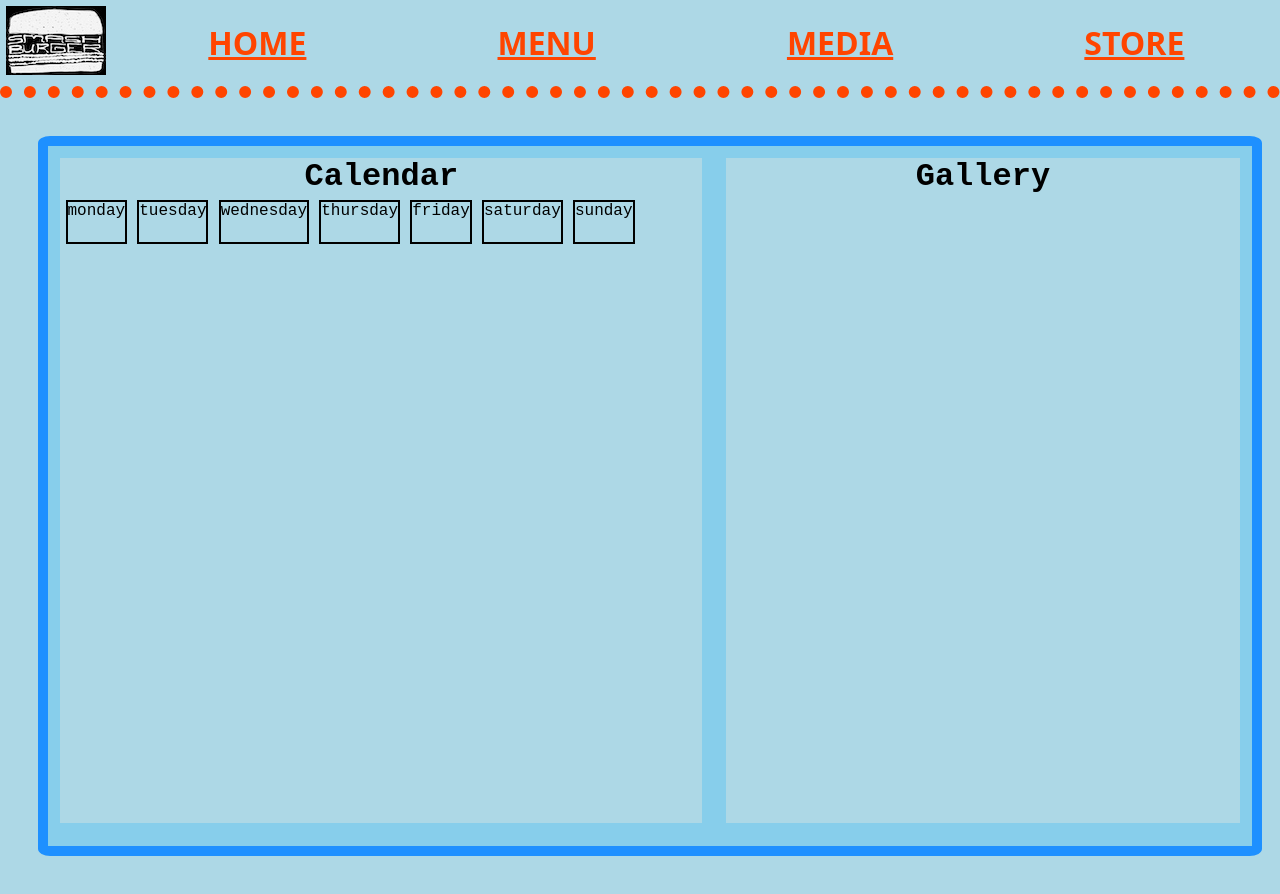
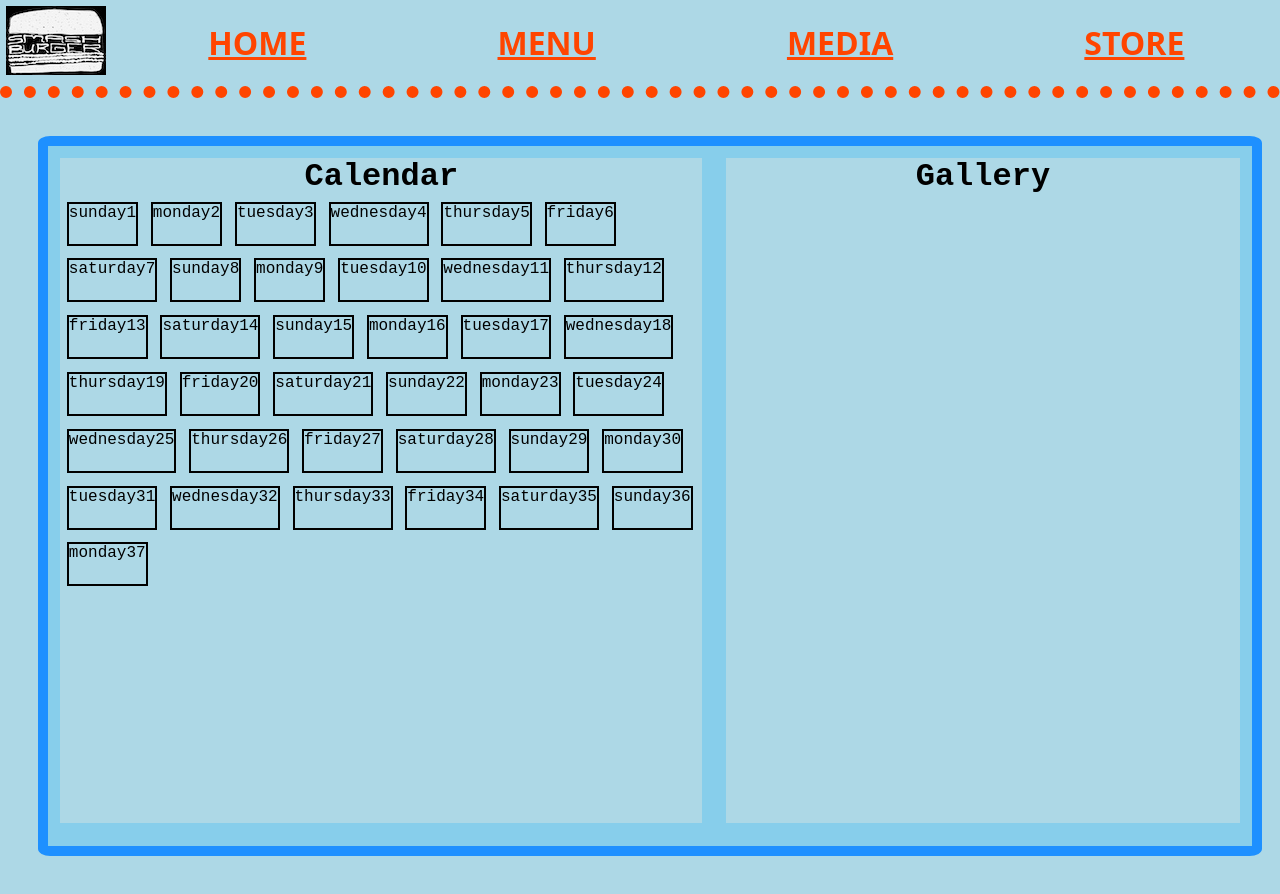
Before and after one commit to hightowerbuilds/smash-burger-app, a React (Vite) app: page / in a window 1280 px wide. Built offline with nearby package versions, Linux system fonts and the light colour scheme; a web font is replaced by a local one.

Commit message:
calednar building...

```diff
--- a/src/components/Calendar/Calendar.css
+++ b/src/components/Calendar/Calendar.css
@@ -23,6 +23,7 @@
 
 .calendarSubBox {
     display: inline-flex;
+    flex-wrap: wrap;
     font-size: 16px;
     width: fit-content;
 }
--- a/src/components/Calendar/Calendar.jsx
+++ b/src/components/Calendar/Calendar.jsx
@@ -48,21 +48,77 @@ const monthDays = {
     "November": 30,
     "December": 31
   };
+  const days = [
+    ["sunday", 1],
+    ["monday", 2],
+    ["tuesday", 3],
+    ["wednesday", 4],
+    ["thursday", 5],
+    ["friday", 6],
+    ["saturday", 7],
+    ["sunday", 8],
+    ["monday", 9],
+    ["tuesday", 10],
+    ["wednesday", 11],
+    ["thursday", 12],
+    ["friday", 13],
+    ["saturday", 14],
+    ["sunday", 15],
+    ["monday", 16],
+    ["tuesday", 17],
+    ["wednesday", 18],
+    ["thursday", 19],
+    ["friday", 20],
+    ["saturday", 21],
+    ["sunday", 22],
+    ["monday", 23],
+    ["tuesday", 24],
+    ["wednesday", 25],
+    ["thursday", 26],
+    ["friday", 27],
+    ["saturday", 28],
+    ["sunday", 29],
+    ["monday", 30],
+    ["tuesday", 31],
+    ["wednesday", 32],
+    ["thursday", 33],
+    ["friday", 34],
+    ["saturday", 35],
+    ["sunday", 36],
+    ["monday", 37]
+];
 
-const days = [
-    'monday',
-    'tuesday',
-    'wednesday',
-    'thursday',
-    'friday',
-    'saturday',
-    'sunday'
-    ];
+const newDays = days.map(dayData => [dayData[0], dayData[1]]);
+    {/**
+        create object of month with key pairs
+        that are date and day of week
+
+        if there are 31 days in a month and the
+        first day of the week is tuesday the algo
+        will begin by assigning 1st to Tuesday (thus
+        putting it in the appropraite place on
+        a common calendar) once the pirs are made
+        the calendar can be created
+
+        so it finds the end of the week and continues
+        until we reach the end of the month
+
+        new thought:
+
+        find first day of the month
+        that will be X many days from sunday
+        eg. 0=sun 2=tue etc
+
+
+        */}
+
+
+
 
 const week = () => {
     return (
-   days.map((day) => (
-    <div className='calendarDayBox' key={day}>{day}</div>
+   newDays.map((day) => (
+    <div className='calendarDayBox' key={day.keys}>{day}</div>
    )))}
 
   return (
@@ -71,9 +127,10 @@ const week = () => {
 
 <div className='calendarSubBox'>
     {week()}
+
     {console.log(week())}
 </div>
-
+{console.log(newDays)}
 
     </div>
   )
```
